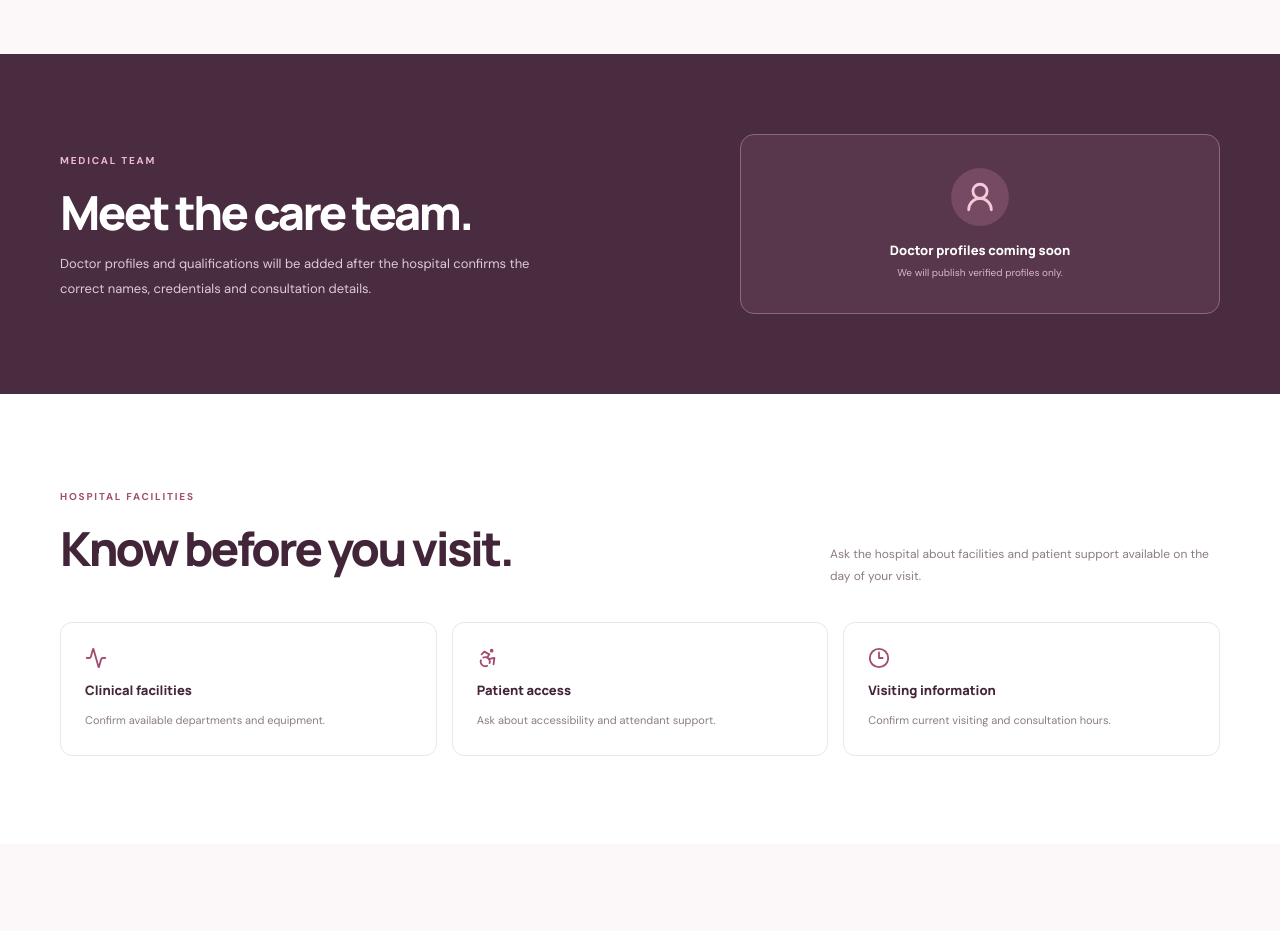
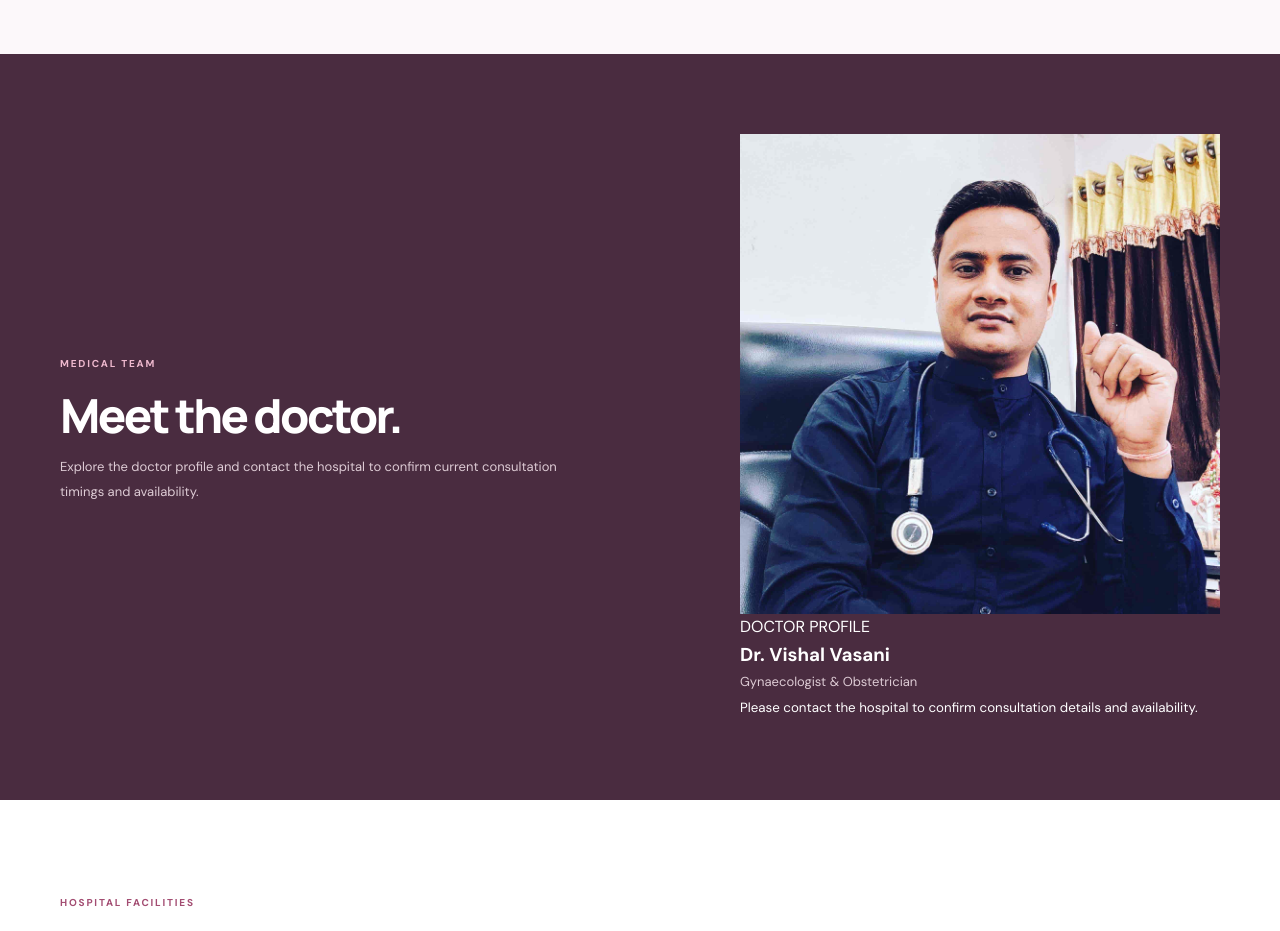
Before and after one commit to kartikgadhiya24-dev/hospital-demo-web, a React (Vite) app: page /janani-hospital in a window 1280 px wide. Shown: the part 1880-2811 px from the top of the page. Built offline with nearby package versions, Linux system fonts and the light colour scheme.

Commit message:
Add Dr Vishal Vasani to Janani Hospital doctor section

```diff
--- a/src/pages/HospitalSites.jsx
+++ b/src/pages/HospitalSites.jsx
@@ -578,7 +578,7 @@ function JananiHospital() {
       <section className="jn-values"><div className="jn-shell"><div><span><HeartPulse size={21}/></span><b>Compassion</b><small>A welcoming patient experience</small></div><div><span><ShieldCheck size={21}/></span><b>Clarity</b><small>Helpful, understandable information</small></div><div><span><Stethoscope size={21}/></span><b>Connection</b><small>A direct way to contact the team</small></div></div></section>
       <section className="jn-section" id="jn-about"><div className="jn-shell jn-about-grid"><div><span className="jn-kicker">ABOUT JANANI HOSPITAL</span><h2>Care begins with listening.</h2><div className="jn-orbit"><HeartPulse size={54}/><span/><i/></div></div><div><p className="jn-lead">A hospital should feel approachable. This website is designed to help patients and families find essential information and reach the hospital team with confidence.</p><p>Doctor names, specialities, services, facilities, timings and contact information will be published once confirmed by the hospital.</p><div className="jn-note"><CheckCircle2 size={19}/><span>Only hospital-confirmed information should be used for clinical services, doctor credentials and availability.</span></div></div></div></section>
       <section className="jn-section jn-care" id="jn-care"><div className="jn-shell"><div className="jn-section-head"><div><span className="jn-kicker">PATIENT INFORMATION</span><h2>Find the information you need.</h2></div><p>Contact the hospital directly to confirm current services, specialist availability and admission requirements.</p></div><div className="jn-care-grid">{careItems.map(([title,description,Icon],i)=><article key={title}><span className="jn-card-no">0{i+1}</span><div className="jn-card-icon"><Icon size={23}/></div><h3>{title}</h3><p>{description}</p><a href="#jn-contact">Enquire with the team <ArrowRight size={15}/></a></article>)}</div></div></section>
-      <section className="jn-doctors" id="jn-doctors"><div className="jn-shell jn-doctors-inner"><div><span className="jn-kicker">MEDICAL TEAM</span><h2>Meet the care team.</h2><p>Doctor profiles and qualifications will be added after the hospital confirms the correct names, credentials and consultation details.</p></div><div className="jn-doctor-placeholder"><span><UserRound size={34}/></span><b>Doctor profiles coming soon</b><small>We will publish verified profiles only.</small></div></div></section>
+      <section className="jn-doctors" id="jn-doctors"><div className="jn-shell jn-doctors-inner"><div><span className="jn-kicker">MEDICAL TEAM</span><h2>Meet the doctor.</h2><p>Explore the doctor profile and contact the hospital to confirm current consultation timings and availability.</p></div><article className="jn-doctor-profile"><div className="jn-doctor-photo-wrap"><img src="/dr-vishal-vasani-azad-chowk-junagadh-gynaecologist-and-obstetrician-doctors-whpfmni753.jpg" alt="Dr. Vishal Vasani"/></div><div className="jn-doctor-info"><span className="jn-doctor-label">DOCTOR PROFILE</span><h3>Dr. Vishal Vasani</h3><p>Gynaecologist &amp; Obstetrician</p><small>Please contact the hospital to confirm consultation details and availability.</small></div></article></div></section>
       <section className="jn-section jn-facilities" id="jn-facilities"><div className="jn-shell"><div className="jn-section-head"><div><span className="jn-kicker">HOSPITAL FACILITIES</span><h2>Know before you visit.</h2></div><p>Ask the hospital about facilities and patient support available on the day of your visit.</p></div><div className="jn-facility-row"><div><Activity size={22}/><b>Clinical facilities</b><span>Confirm available departments and equipment.</span></div><div><Accessibility size={22}/><b>Patient access</b><span>Ask about accessibility and attendant support.</span></div><div><Clock3 size={22}/><b>Visiting information</b><span>Confirm current visiting and consultation hours.</span></div></div></div></section>
       <section className="jn-section jn-gallery" id="jn-gallery"><div className="jn-shell"><div className="jn-section-head"><div><span className="jn-kicker">A WELCOMING ENVIRONMENT</span><h2>Designed around people.</h2></div><p>Illustrative healthcare imagery. Actual hospital photographs can replace these images when supplied.</p></div><div className="jn-gallery-grid"><img src="https://images.unsplash.com/photo-1519494026892-80bbd2d6fd0d?auto=format&fit=crop&w=1000&q=85" alt="Illustrative modern hospital corridor"/><img src="https://images.unsplash.com/photo-1551076805-e1869033e561?auto=format&fit=crop&w=1000&q=85" alt="Illustrative medical consultation"/><img src="https://images.unsplash.com/photo-1587351021759-3e566b6af7cc?auto=format&fit=crop&w=1000&q=85" alt="Illustrative hospital care environment"/></div></div></section>
       <section className="jn-contact" id="jn-contact"><div className="jn-shell jn-contact-grid"><div><span className="jn-kicker">GET IN TOUCH</span><h2>How can we help you?</h2><p>For appointments, doctor availability, services, admission or directions, please contact Janani Hospital using its verified contact details.</p><div className="jn-contact-pending"><MapPin size={20}/><span><b>Junagadh, Gujarat</b><small>Exact address and contact number to be confirmed.</small></span></div></div><div className="jn-contact-card"><HeartPulse size={30}/><b>Hospital contact details</b><p>Official phone number, WhatsApp and full address will be added after confirmation.</p><a href={map} target="_blank" rel="noreferrer">Find Janani Hospital on Maps <MoveUpRight size={16}/></a></div></div></section>
```
